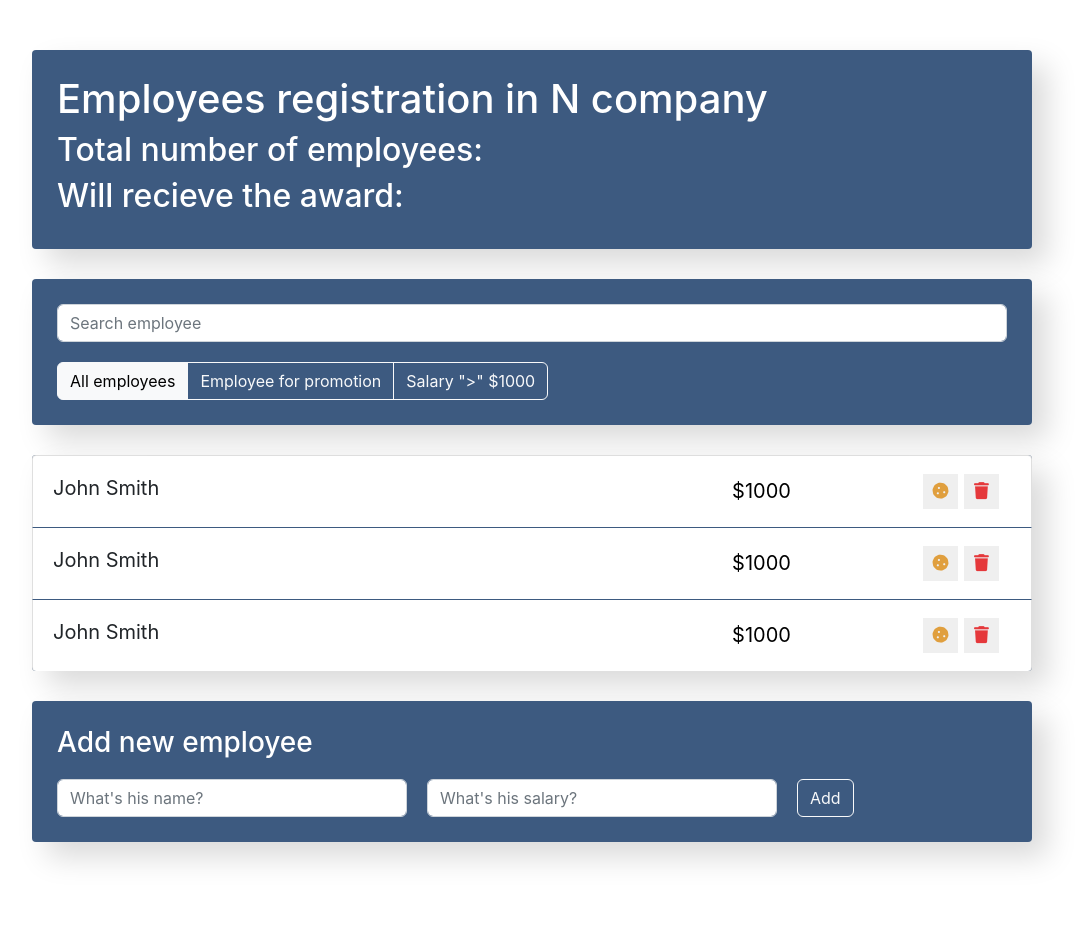
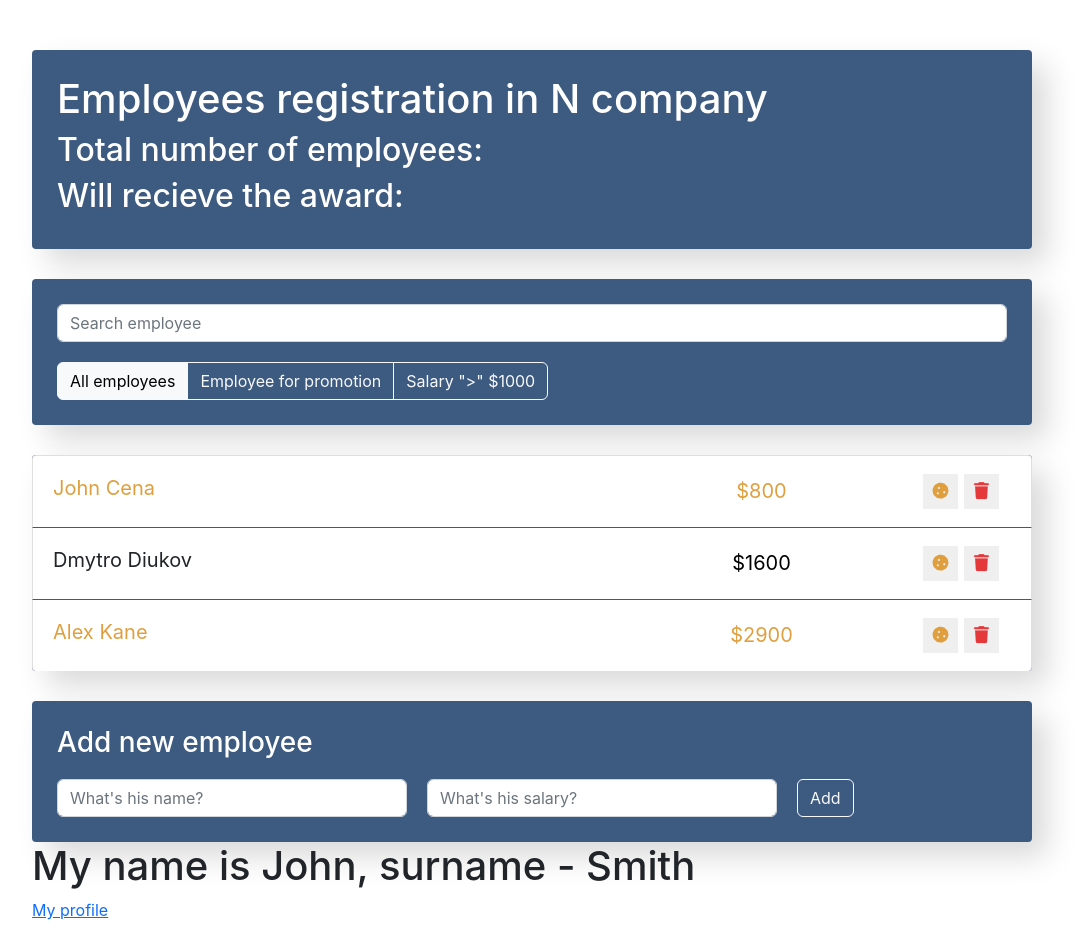
Before and after one commit to Diukov/employees, a React (Create React App) app: page / in a window 1280 px wide. Shown: the top 952 px of the page, without its empty margins (108-1192 px from the left). Before the commit the page ends 892 px from the top, so only its background shows below. Built offline with nearby package versions, Linux system fonts and the light colour scheme.

Commit message:
components props added

```diff
--- a/src/components/app-employees-list-item/app-employees-list-item.js
+++ b/src/components/app-employees-list-item/app-employees-list-item.js
@@ -1,12 +1,14 @@
 import './app-employees-list-item.css';
 
-const EmployeesListItem = () => {
+const EmployeesListItem = ({ name, salary, increase }) => {
+  const increaseClass = increase ? "increase" : "";
+
   return (
-    <li className="list-group-item d-flex justify-content-between">
+    <li className={'list-group-item d-flex justify-content-between ' + increaseClass}>
       <span className="list-group-item-label">
-        John Smith
+        {name}
       </span>
-      <input type="text" className="list-group-item-input" defaultValue="$1000" />
+      <input type="text" className="list-group-item-input" defaultValue={'$' + salary} />
       <div className="d-flex justify-content-center align-items-center">
         <button type="button"
           className="btn-cookie btn-sm">
--- a/src/components/app-employees-list/app-employees-list.js
+++ b/src/components/app-employees-list/app-employees-list.js
@@ -2,12 +2,16 @@ import EmployeesListItem from "../app-employees-list-item/app-employees-list-ite
 
 import './app-employees-list.css';
 
-const EmployeesList = () => {
+const EmployeesList = ({ data }) => {
+  const elements = data.map(item => {
+    return (
+      <EmployeesListItem key={item.id} {...item} />
+    )
+  })
+
   return (
     <ul className="app-list list-group">
-      <EmployeesListItem />
-      <EmployeesListItem />
-      <EmployeesListItem />
+      {elements}
     </ul>
   );
 };
--- a/src/components/app/app.js
+++ b/src/components/app/app.js
@@ -6,7 +6,24 @@ import EmployeesAddForm from '../app-employees-add-form/app-employees-add-form';
 
 import './app.css';
 
+function WhoAmI(props) {
+  return (
+    <div>
+      <h1>
+        My name is {props.name}, surname - {props.surname}
+      </h1>
+      <a href="{props.link}">My profile</a>
+    </div>
+  );
+};
+
 function App() {
+  const data = [
+    { name: 'John Cena', salary: 800, increase: true, id: 1 },
+    { name: 'Dmytro Diukov', salary: 1600, increase: false, id: 2 },
+    { name: 'Alex Kane', salary: 2900, increase: true, id: 3 },
+  ];
+
   return (
     <div className="app">
       <AppInfo />
@@ -16,9 +33,11 @@ function App() {
         <AppFilter />
       </div>
 
-      <EmployeesList />
+      <EmployeesList data={data} />
 
       <EmployeesAddForm />
+
+      <WhoAmI name="John" surname="Smith" link="facebook.com" />
     </div>
   );
 }
```
